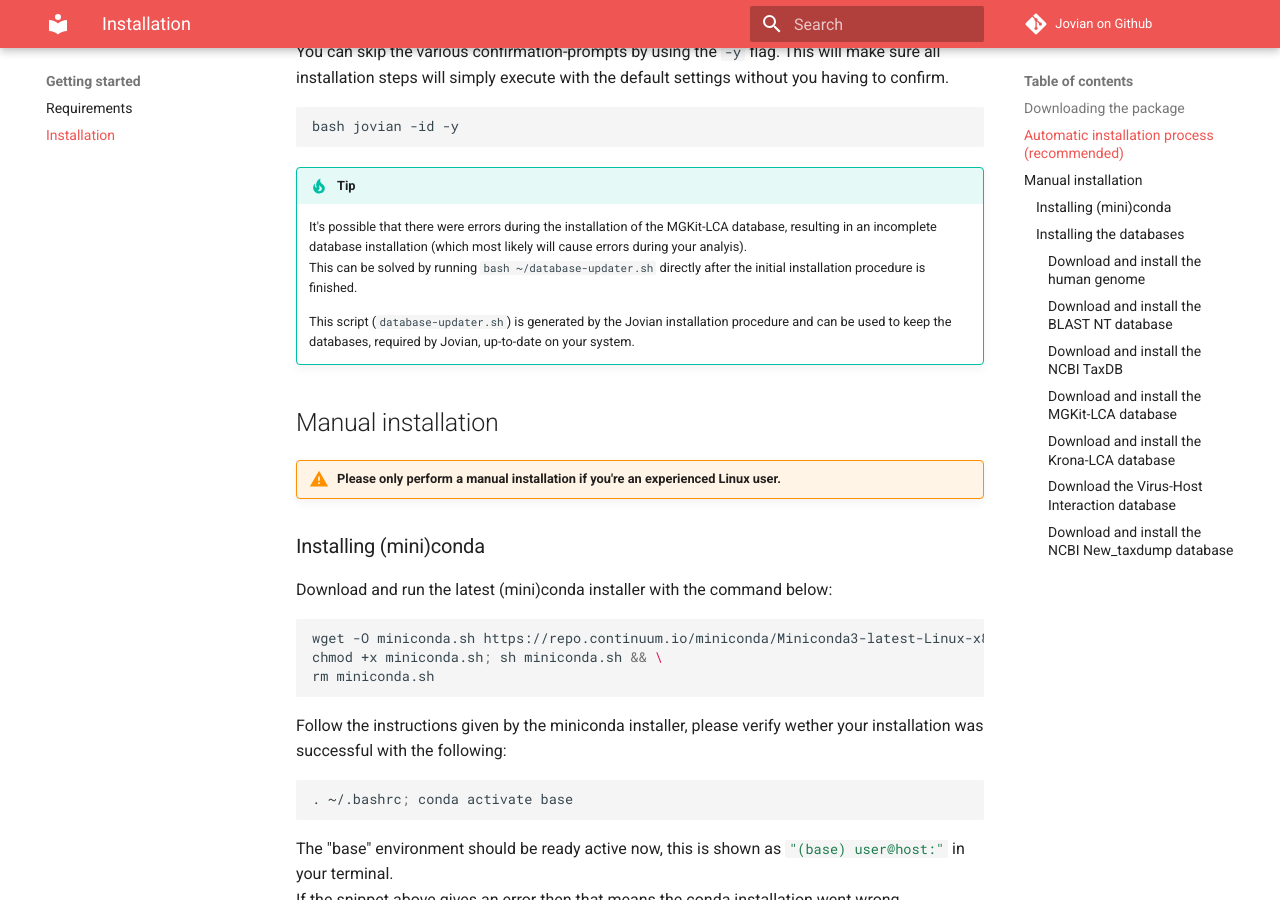
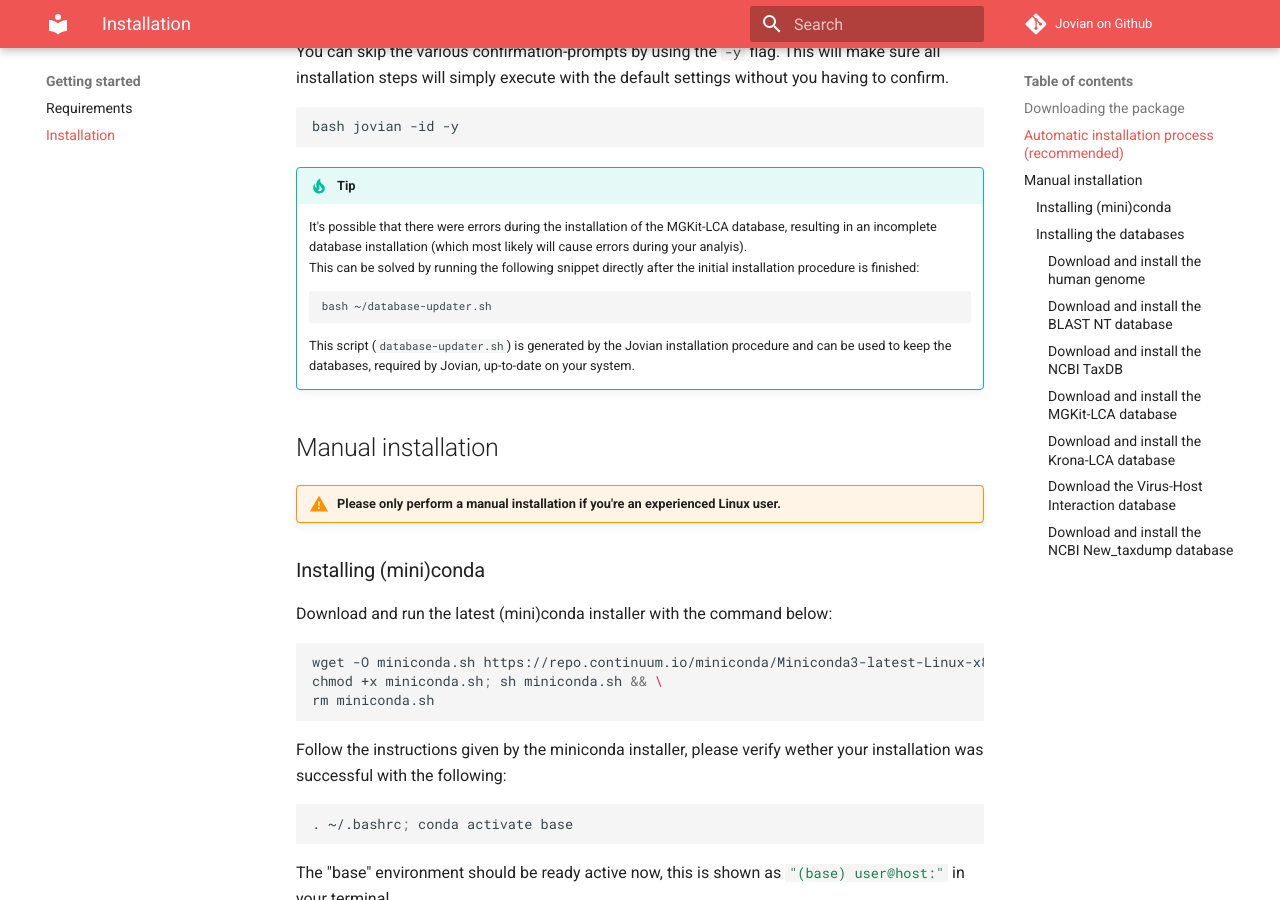
Before and after one commit to florianzwagemaker/jovian-docs, an MkDocs documentation site: the page built from docs/Getting-started/Installation.md, in a window 1280 px wide and 900 px high, scrolled down 1095 px. Built offline with MkDocs 1.6.1 and Material for MkDocs 9.7.7, drawn with Linux system fonts in a browser that asks for light colours; comment, search, counter and statistics services are not loaded.

Commit message:
change auto-installer tip

````diff
--- a/docs/Getting-started/Installation.md
+++ b/docs/Getting-started/Installation.md
@@ -41,7 +41,10 @@ bash jovian -id -y
 
 !!! tip
     It's possible that there were errors during the installation of the MGKit-LCA database, resulting in an incomplete database installation (which most likely will cause errors during your analyis).
-    This can be solved by running `#!bash bash ~/database-updater.sh` directly after the initial installation procedure is finished.
+    This can be solved by running the following snippet directly after the initial installation procedure is finished:
+    ```bash
+    bash ~/database-updater.sh
+    ```
 
     This script (`database-updater.sh`) is generated by the Jovian installation procedure and can be used to keep the databases, required by Jovian, up-to-date on your system.
 
````
